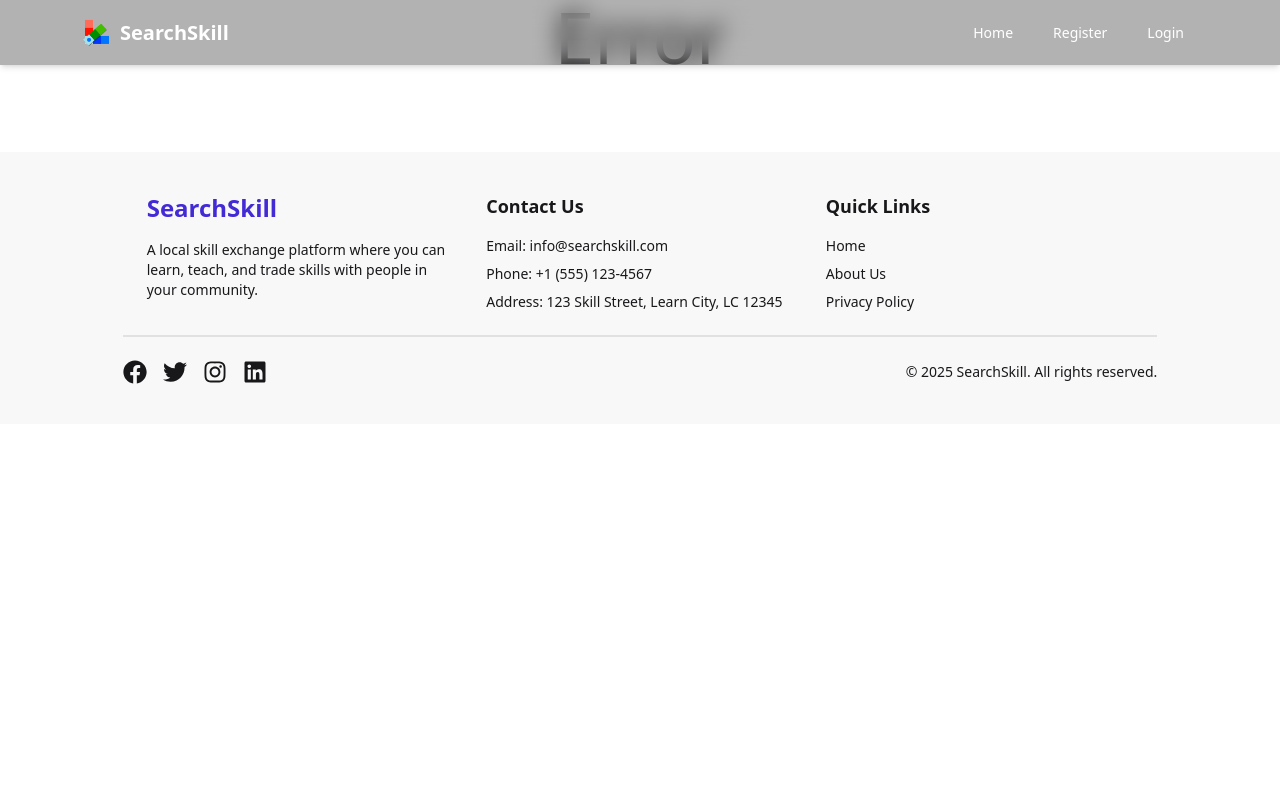
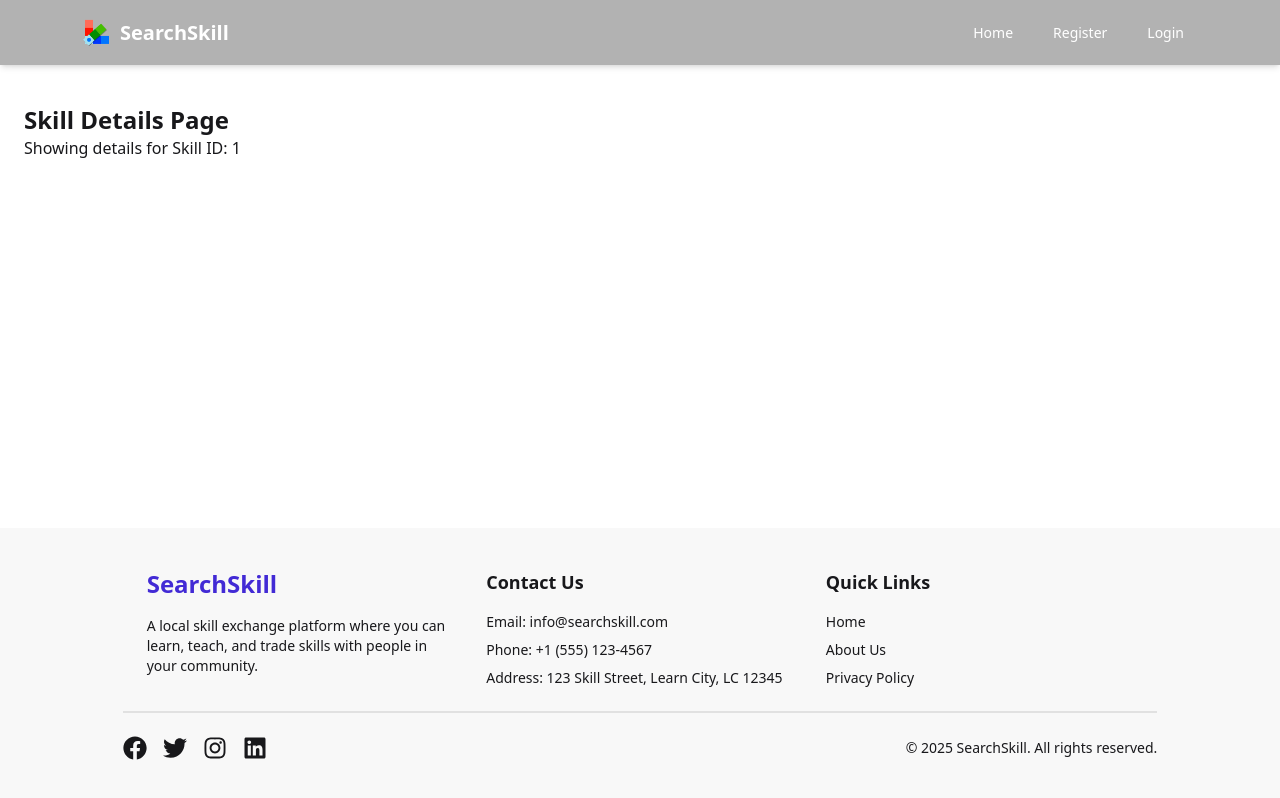
Before and after one commit to itstumpa/SearchSkill_ass_9, a React (Vite) app: page /skill-details/1 in a window 1280 px wide. Built offline with nearby package versions, Linux system fonts and the light colour scheme; no server answers.

Commit message:
skill details page route created

```diff
--- a/src/Pages/Home/Sections/PopularSkills.jsx
+++ b/src/Pages/Home/Sections/PopularSkills.jsx
@@ -1,15 +1,21 @@
 import React, { useState } from 'react';
 import { Star } from 'lucide-react';
-import skills from '../../../../public/skills.json'; // Assuming this is an array of skill objects
+import skills from '../../../../public/skills.json';
+import { useNavigate } from 'react-router';
 
 const PopularSkills = () => {
   const [showAll, setShowAll] = useState(false);
+  const navigate = useNavigate();
 
   const handleClick = (id) => {
     console.log(`Clicked skill with ID: ${id}`);
   };
 
   const visibleSkills = showAll ? skills : skills.slice(0, 8);
+
+    const goToDetails = (id) => {
+    navigate(`/skill-details/${id}`);
+  };
 
   return (
     <div className="px-4 sm:px-6">
@@ -43,7 +49,8 @@ const PopularSkills = () => {
                   <Star className="w-4 h-4" />
                   {skill.rating}
                 </span>
-                <button className="flex items-center gap-1 bg-[#5754E8] p-2 rounded-md text-white font-semibold hover:bg-[#403eea] transition">
+                <button  onClick={() => goToDetails(skill.skillId)}
+                 className="flex items-center gap-1 bg-[#5754E8] p-2 rounded-md text-white font-semibold hover:bg-[#403eea] transition">
                   View Details
                 </button>
               </div>
--- /dev/null
+++ b/src/Pages/Home/Sections/SkillDetails.jsx
@@ -0,0 +1,15 @@
+import React from 'react';
+import { useParams } from 'react-router';
+
+const SkillDetails = () => {
+  const { id } = useParams();
+
+  return (
+    <div className="p-6 mt-20">
+      <h1 className="text-2xl font-bold">Skill Details Page</h1>
+      <p>Showing details for Skill ID: {id}</p>
+    </div>
+  );
+};
+
+export default SkillDetails;
--- a/src/Routes/Routes.jsx
+++ b/src/Routes/Routes.jsx
@@ -7,6 +7,7 @@ import Register from "../Pages/Register/Register.jsx";
 import About from "../components/Footer/about.jsx"
 import Contact from "../components/Footer/Contact.jsx";
 import PrivacyPolicy from "../components/Footer/PrivacyPolicy.jsx";
+import SkillDetails from "../Pages/Home/Sections/SkillDetails.jsx";
 
 const router = createBrowserRouter([
   {
@@ -41,6 +42,10 @@ const router = createBrowserRouter([
     path: "/privacy",
     element: <PrivacyPolicy />,
   },
+  {
+  path: "/skill-details/:id",
+  element: <SkillDetails />,
+}
 
     ],
   },
```
